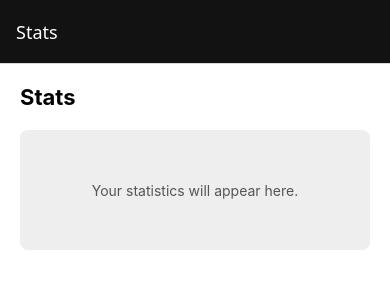
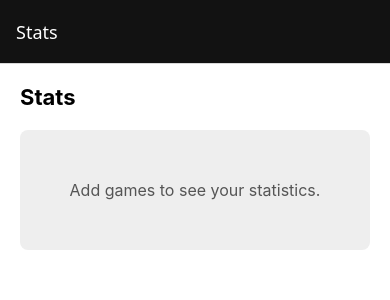
Before and after one commit to TUDublinBlanchBusinessIT/project-Alfredopong-2, a React Native app: screen /Stats in a window 390 px wide. Shown: the top 300 px of the page. Built offline with nearby package versions, Linux system fonts and the light colour scheme; no server answers; the database is empty.

Commit message:
Added Stats screen with real-time game analytics

```diff
--- a/App.js
+++ b/App.js
@@ -8,12 +8,11 @@ import HomeScreen from "./Screens/HomeScreen";
 import LibraryScreen from "./Screens/LibraryScreen";
 import StatsScreen from "./Screens/StatsScreen";
 import ProfileScreen from "./Screens/ProfileScreen";
-import AddGameScreen from "./Screens/AddGameScreen"; // <-- make sure this file exists
+import AddGameScreen from "./Screens/AddGameScreen";
 
 const Tab = createBottomTabNavigator();
 const Stack = createNativeStackNavigator();
 
-// Tabs component (what you had before)
 function MainTabs() {
   return (
     <Tab.Navigator
--- a/Screens/StatsScreen.js
+++ b/Screens/StatsScreen.js
@@ -1,28 +1,122 @@
-import { View, Text, StyleSheet } from 'react-native';
+import React, { useEffect, useState } from "react";
+import { View, Text, StyleSheet } from "react-native";
+import { listenForGames } from "../firebase";
 
 export default function StatsScreen() {
+  const [games, setGames] = useState([]);
+
+  useEffect(() => {
+    const unsubscribe = listenForGames((data) => {
+      setGames(data);
+    });
+    return () => unsubscribe();
+  }, []);
+
+  if (games.length === 0) {
+    return (
+      <View style={styles.container}>
+        <Text style={styles.title}>Stats</Text>
+        <View style={styles.placeholderBox}>
+          <Text style={styles.placeholderText}>
+            Add games to see your statistics.
+          </Text>
+        </View>
+      </View>
+    );
+  }
+
+  const totalGames = games.length;
+  const totalHours = games.reduce(
+    (sum, g) => sum + Number(g.hoursPlayed),
+    0
+  );
+  const avgHours = (totalHours / totalGames).toFixed(1);
+
+  const platformCount = {};
+  games.forEach((g) => {
+    platformCount[g.platform] =
+      (platformCount[g.platform] || 0) + 1;
+  });
+  const topPlatform = Object.keys(platformCount).reduce((a, b) =>
+    platformCount[a] > platformCount[b] ? a : b
+  );
+
+  const genreCount = {};
+  games.forEach((g) => {
+    genreCount[g.genre] =
+      (genreCount[g.genre] || 0) + 1;
+  });
+  const topGenre = Object.keys(genreCount).reduce((a, b) =>
+    genreCount[a] > genreCount[b] ? a : b
+  );
+
   return (
     <View style={styles.container}>
       <Text style={styles.title}>Stats</Text>
 
-      <View style={styles.placeholderBox}>
-        <Text style={styles.placeholderText}>
-          Your statistics will appear here.
-        </Text>
+      <View style={styles.statBox}>
+        <Text style={styles.label}>Total Games</Text>
+        <Text style={styles.value}>{totalGames}</Text>
+      </View>
+
+      <View style={styles.statBox}>
+        <Text style={styles.label}>Total Hours Played</Text>
+        <Text style={styles.value}>{totalHours}</Text>
+      </View>
+
+      <View style={styles.statBox}>
+        <Text style={styles.label}>Average Hours / Game</Text>
+        <Text style={styles.value}>{avgHours}</Text>
+      </View>
+
+      <View style={styles.statBox}>
+        <Text style={styles.label}>Most Played Platform</Text>
+        <Text style={styles.value}>{topPlatform}</Text>
+      </View>
+
+      <View style={styles.statBox}>
+        <Text style={styles.label}>Most Common Genre</Text>
+        <Text style={styles.value}>{topGenre}</Text>
       </View>
     </View>
   );
 }
 
 const styles = StyleSheet.create({
-  container: { flex: 1, padding: 20, backgroundColor: '#fff' },
-  title: { fontSize: 22, fontWeight: 'bold', marginBottom: 20 },
+  container: {
+    flex: 1,
+    padding: 20,
+    backgroundColor: "#fff",
+  },
+  title: {
+    fontSize: 22,
+    fontWeight: "bold",
+    marginBottom: 20,
+  },
   placeholderBox: {
     height: 120,
-    backgroundColor: '#eee',
+    backgroundColor: "#eee",
     borderRadius: 8,
-    justifyContent: 'center',
-    alignItems: 'center',
+    justifyContent: "center",
+    alignItems: "center",
   },
-  placeholderText: { color: '#555' },
+  placeholderText: {
+    color: "#555",
+    fontSize: 16,
+  },
+  statBox: {
+    backgroundColor: "#eee",
+    padding: 15,
+    borderRadius: 8,
+    marginBottom: 15,
+  },
+  label: {
+    fontSize: 16,
+    fontWeight: "600",
+  },
+  value: {
+    fontSize: 20,
+    fontWeight: "bold",
+    marginTop: 5,
+  },
 });
```
